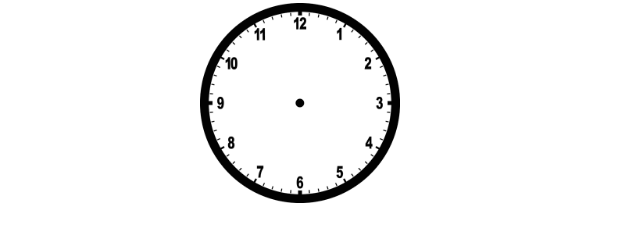
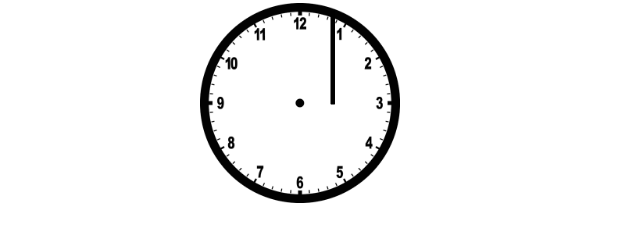
Before and after one commit to michaelbelete/javascript-apps, a plain HTML site: page analogClock/index.html in a window 1280 px wide. Shown: the part 77-318 px from the top of the page, without its empty margins (259-899 px from the left). Drawn offline with nearby package versions, Linux system fonts and the light colour scheme.

Commit message:
aligned the lines of hour, second and minute

```diff
--- a/analogClock/assets/css/style.css
+++ b/analogClock/assets/css/style.css
@@ -5,3 +5,24 @@
     height: 200px;
     background-repeat: no-repeat;
 }
+.main-clock {
+    position: relative;
+    width: 100%;
+    height: 100%;
+    transform: translateY(-3px); /* account for the height of the clock hands */
+  }
+
+  .line {
+    width: 16%;
+    height: 4px;
+    background: black;
+    position: absolute;
+    top: 51%;
+    right: 77%;
+    transform-origin: 100%;
+    transform: rotate(
+90deg
+);
+    transition: all 0.05s;
+    transition-timing-function: cubic-bezier(0.1, 2.7, 0.58, 1);
+}
```
